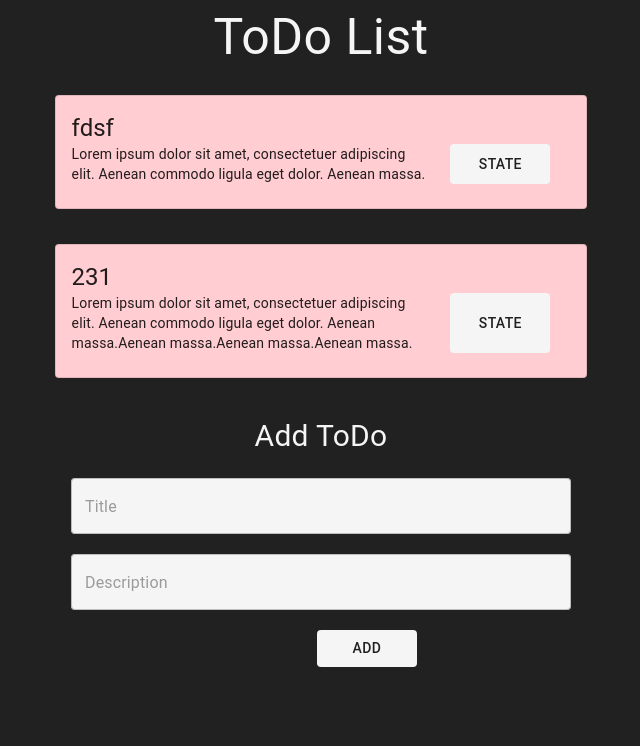
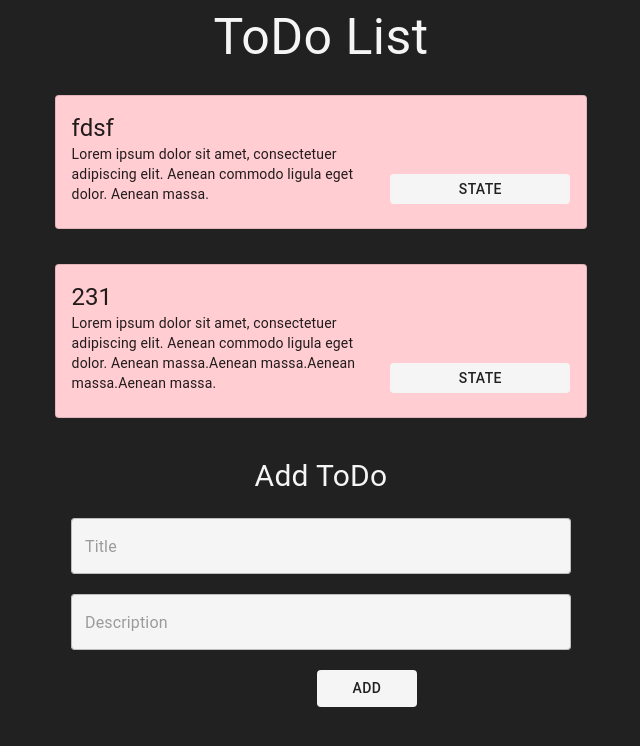
Before and after one commit to PolinaRaguilo/TodoList, a React (Create React App) app: page / in a window 1280 px wide. Shown: the top 746 px of the page, without its empty margins (319-959 px from the left). Built offline with nearby package versions, Linux system fonts and the light colour scheme.

Commit message:
changes after review

```diff
--- a/src/components/card-todo/Card-todo.js
+++ b/src/components/card-todo/Card-todo.js
@@ -28,11 +28,12 @@ const useStyles = makeStyles({
     padding: 0,
     display: 'flex',
     justifyContent: 'space-between',
+    alignItems: 'flex-end',
   },
   btn__change: {
-    minWidth: 100,
-    marginRight: 20,
-    marginLeft: 20,
+    minWidth: 180,
+    height: 30,
+    marginRight: 0,
   },
   btn__modal: {
     backgroundColor: colors.grey[800],
@@ -54,6 +55,12 @@ const CardTodo = ({ items, setItems, item }) => {
 
   const [open, setOpen] = useState(false);
   const [stateSelect, setState] = useState('');
+
+  const selectValues = [
+    { value: 'todo', text: 'ToDo' },
+    { value: 'in-progress', text: 'In progress' },
+    { value: 'done', text: 'Done' },
+  ];
 
   const onChangeSelect = (e) => {
     setState(e.target.value);
@@ -78,16 +85,24 @@ const CardTodo = ({ items, setItems, item }) => {
     setOpen(false);
   };
 
+  const stateClass = () => {
+    let classState = classes.root;
+    switch (item.state) {
+      case 'todo':
+        return classState + ` ${classes.todo}`;
+      case 'in-progress':
+        return classState + ` ${classes.inProgress}`;
+      case 'done':
+        return classState + ` ${classes.done}`;
+      default:
+        return classState;
+    }
+  };
+  const cardClass = stateClass();
+
   return (
     <>
-      <Card
-        className={`${classes.root} ${
-          (item.state === 'todo' && classes.todo) ||
-          (item.state === 'in-progress' && classes.inProgress) ||
-          (item.state === 'done' && classes.done)
-        }`}
-        variant="outlined"
-      >
+      <Card className={cardClass} variant="outlined">
         <CardContent>
           <Typography variant="h5" component="h2">
             {item.title}
@@ -113,9 +128,9 @@ const CardTodo = ({ items, setItems, item }) => {
           <form className={classes.container}>
             <FormControl className={classes.formControl}>
               <Select native value={stateSelect} onChange={onChangeSelect}>
-                <option value="todo">ToDo</option>
-                <option value="in-progress">In progress</option>
-                <option value="done">Done</option>
+                {selectValues.map((item) => {
+                  return <option value={item.value}>{item.text}</option>;
+                })}
               </Select>
             </FormControl>
           </form>
```
